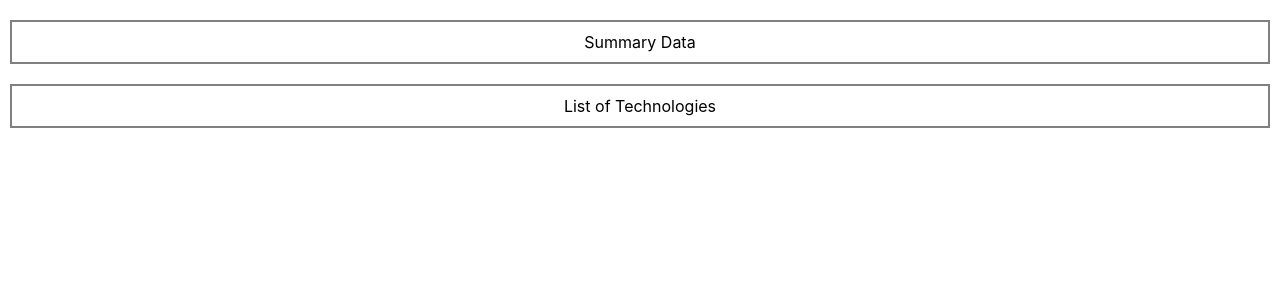
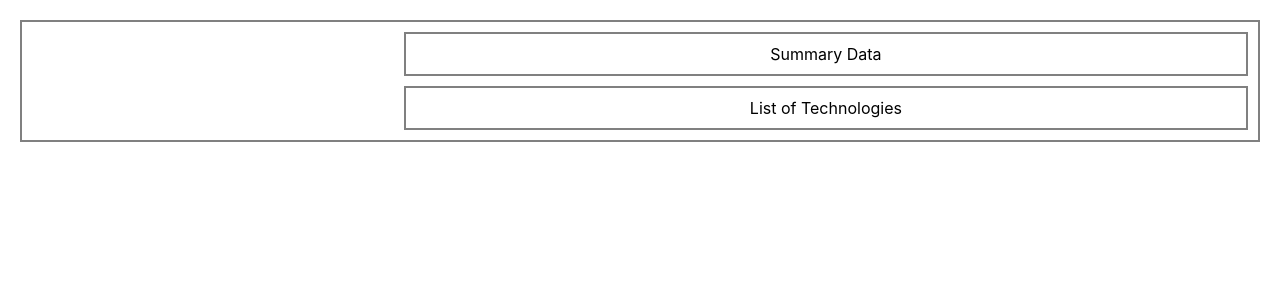
Before and after one commit to snehakale/portfolio-page-react, a React (Create React App) app: page / in a window 1280 px wide. Shown: the top 300 px of the page. Built offline with nearby package versions, Linux system fonts and the light colour scheme.

Commit message:
Add new component UI to align other components

```diff
--- a/src/App.css
+++ b/src/App.css
@@ -1,38 +1,3 @@
 .App {
   text-align: center;
 }
-
-.App-logo {
-  height: 40vmin;
-  pointer-events: none;
-}
-
-@media (prefers-reduced-motion: no-preference) {
-  .App-logo {
-    animation: App-logo-spin infinite 20s linear;
-  }
-}
-
-.App-header {
-  background-color: #282c34;
-  min-height: 100vh;
-  display: flex;
-  flex-direction: column;
-  align-items: center;
-  justify-content: center;
-  font-size: calc(10px + 2vmin);
-  color: white;
-}
-
-.App-link {
-  color: #61dafb;
-}
-
-@keyframes App-logo-spin {
-  from {
-    transform: rotate(0deg);
-  }
-  to {
-    transform: rotate(360deg);
-  }
-}
--- a/src/App.js
+++ b/src/App.js
@@ -1,13 +1,12 @@
 import logo from './logo.svg';
 import './App.css';
-import Summary from './components/summary/summary';
-import Technologies from './components/technologies/technologies';
+import React from 'react';
+import Container from './components/UI/container';
 
 function App() {
   return (
     <div className="App">
-      <Summary />
-      <Technologies />
+      <Container/>
     </div>
   );
 }
--- /dev/null
+++ b/src/components/UI/container.css
@@ -0,0 +1,15 @@
+.container-left {
+    width: 30%;
+    margin-right: 10px;
+}
+
+.container-right {
+    width: 70%;
+}
+
+.container-style {
+    border: 2px solid grey;
+    padding: 10px;
+    margin: 20px 20px 10px;
+    display: flex;
+}
--- /dev/null
+++ b/src/components/UI/container.js
@@ -0,0 +1,18 @@
+import Summary from '../summary/summary';
+import Technologies from '../technologies/technologies';
+import './container.css';
+
+function Container() {
+    return (
+        <div className="container-style">
+            <div className="container-left">
+            </div>
+            <div className="container-right">
+                <Summary />
+                <Technologies />
+            </div>
+        </div>
+    );
+}
+
+export default Container;
--- a/src/components/summary/summary.css
+++ b/src/components/summary/summary.css
@@ -1,6 +1,5 @@
 .summary-container {
     border: 2px solid grey;
     padding: 10px;
-    margin: 10px;
-    margin-top: 20px;
+    margin-bottom: 10px;
 }
--- a/src/components/technologies/technologies.css
+++ b/src/components/technologies/technologies.css
@@ -1,6 +1,4 @@
 .technologies-container {
     border: 2px solid grey;
     padding: 10px;
-    margin: 10px;
-    margin-top: 20px;
 }
```
